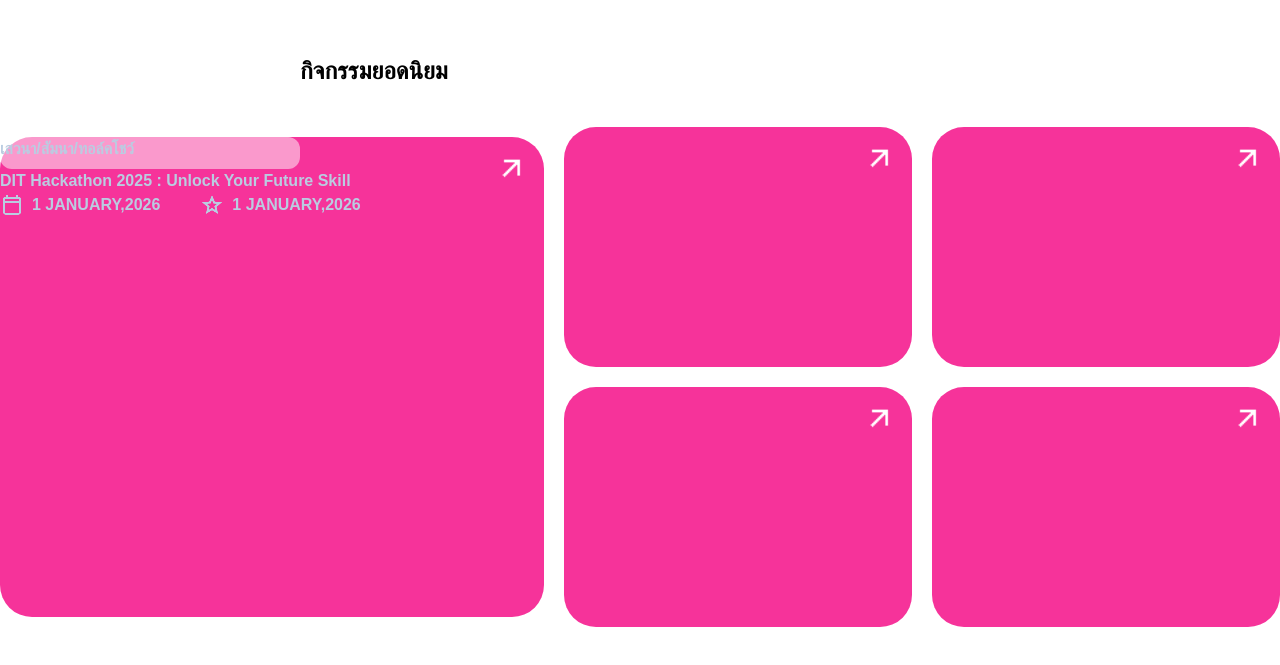
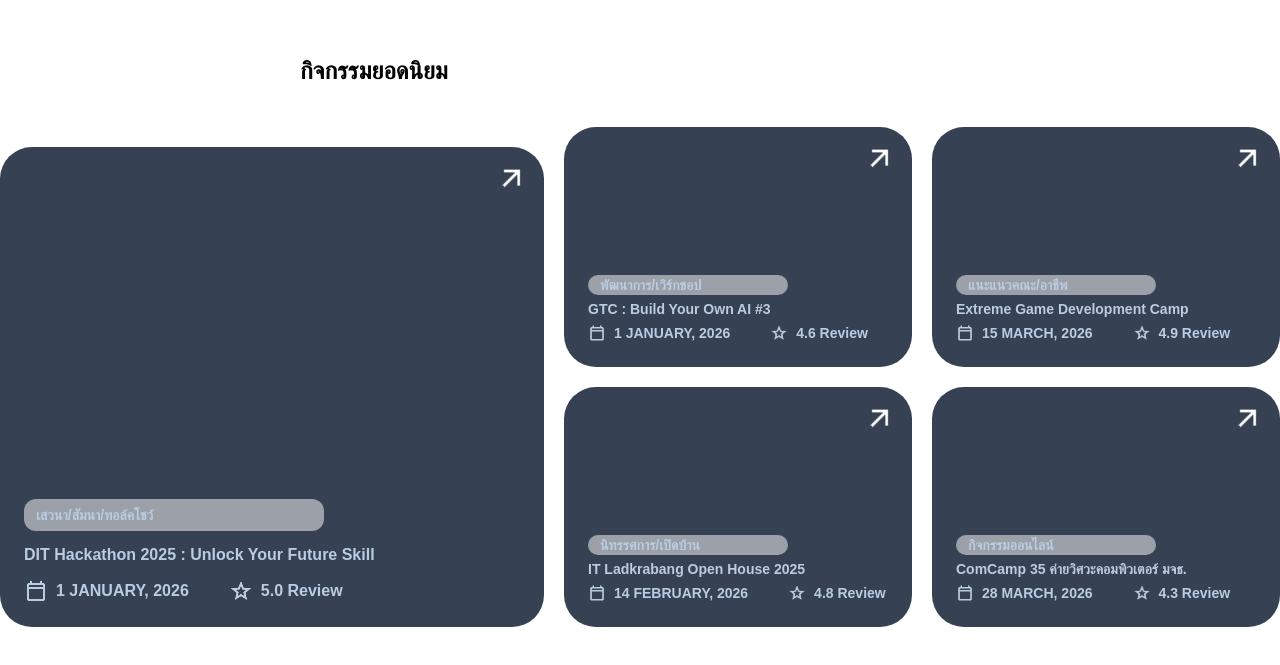
Before and after one commit to natthaphong67/Software-engineering, a Next.js app in the folder fastcamp/: page / in a window 1280 px wide. Shown: the part 1461-2126 px from the top of the page. Built offline with nearby package versions, Linux system fonts and the light colour scheme.

Commit message:
activity

```diff
--- a/fastcamp/app/Page/Home/Hero.tsx
+++ b/fastcamp/app/Page/Home/Hero.tsx
@@ -166,46 +166,128 @@ const Hero = () => {
           <div className="relative z-10 text-black text-2xl font-bold pl-75 mt-50">
             <h1>กิจกรรมยอดนิยม</h1>
           </div>
-          {/* เนื้อหา */}
+
           <div className="relative z-10 flex justify-center items-center gap-5 mt-10">
-            <div className="bg-pink-500 h-120 w-175 rounded-4xl relative">
-              <Image src="/Arrow Outward.png" alt="Arrow Outward" width="32" height="32" className="absolute top-4 right-4 rounded-full object-cover" />
-              <div>
-                <div className="bg-white/50 h-8 w-75 rounded-xl">
-                  <h1 className="text-[#BACCE1] font-bold ">เสวนา/สัมนา/ทอล์คโชว์</h1>
+            {/* box ทางด้านซ้าย */}
+            <div className="bg-gray-700 h-120 w-175 rounded-4xl relative">
+              {/* icon มุมขวาบน */}
+              <Image src="/Arrow Outward.png" alt="Arrow Outward" width="32" height="32" className="absolute top-4 right-4 rounded-full object-cover"/>
+              {/* กล่อง text ล่างซ้าย */}
+              <div className="absolute bottom-6 left-6 space-y-3">
+                <div className="bg-white/50 h-8 w-75 rounded-xl flex items-center px-3">
+                  <h1 className="text-[#BACCE1] font-bold text-sm">เสวนา/สัมนา/ทอล์คโชว์</h1>
                 </div>
 
                 <h1 className="font-semibold text-[#BACCE1]">DIT Hackathon 2025 : Unlock Your Future Skill</h1>
 
                 <div className="flex space-x-10">
-                  <div className="flex gap-2">
-                    <Image src="/Calendar.png" alt="Calendar" width="24" height="24" className="rounded-full object-cover" />
-                    <h1 className="font-bold text-[#BACCE1]">1 JANUARY,2026</h1>
+                  <div className="flex gap-2 items-center">
+                    <Image src="/Calendar.png" alt="Calendar" width="24" height="24" />
+                    <h1 className="font-bold text-[#BACCE1]">1 JANUARY, 2026</h1>
                   </div>
-                  <div className="flex gap-2">
-                    <Image src="/Star.png" alt="Star" width="24" height="24" className="rounded-full object-cover" />
-                    <h1 className="font-bold text-[#BACCE1]">1 JANUARY,2026</h1>
+
+                  <div className="flex gap-2 items-center">
+                    <Image src="/Star.png" alt="Star" width="24" height="24" />
+                    <h1 className="font-bold text-[#BACCE1]">5.0 Review</h1>
                   </div>
                 </div>
               </div>
             </div>
+            <div className="flex gap-5">
+              {/* 4 box ทางด้านขา */}
+              <div>
+                <div className="bg-gray-700 h-60 w-87 rounded-4xl mb-5 relative">
+                  <Image src="/Arrow Outward.png" alt="Arrow Outward" width="32" height="32" className="absolute top-4 right-4 rounded-full object-cover" />
+                  <div className="absolute bottom-6 left-6 space-y-1">
+                    <div className="bg-white/50 h-ุ w-50 rounded-xl flex items-center px-3">
+                      <h1 className="text-[#BACCE1] font-bold text-sm">พัฒนาการ/เวิร์กชอป</h1>
+                    </div>
 
-            <div className="flex gap-5">
-              <div>
-                <div className="bg-pink-500 h-60 w-87 rounded-4xl mb-5 relative">
-                  <Image src="/Arrow Outward.png" alt="Arrow Outward" width="32" height="32" className="absolute top-4 right-4 rounded-full object-cover" />
+                    <p className="text-sm font-semibold text-[#BACCE1]">GTC : Build Your Own AI #3</p>
+
+                    <div className="flex space-x-10">
+                      <div className="flex gap-2 items-center">
+                        <Image src="/Calendar.png" alt="Calendar" width="18" height="18" />
+                        <h1 className="text-sm font-bold text-[#BACCE1]">1 JANUARY, 2026</h1>
+                      </div>
+
+                      <div className="flex gap-2 items-center">
+                        <Image src="/Star.png" alt="Star" width="18" height="18" />
+                        <h1 className="text-sm font-bold text-[#BACCE1]">4.6 Review</h1>
+                      </div>
+                    </div>
+                  </div>
                 </div>
 
-                <div className="bg-pink-500 h-60 w-87 rounded-4xl relative">
+                <div className="bg-gray-700 h-60 w-87 rounded-4xl mb-5 relative">
                   <Image src="/Arrow Outward.png" alt="Arrow Outward" width="32" height="32" className="absolute top-4 right-4 rounded-full object-cover" />
+                  <div className="absolute bottom-6 left-6 space-y-1">
+                    <div className="bg-white/50 h-ุ w-50 rounded-xl flex items-center px-3">
+                      <h1 className="text-[#BACCE1] font-bold text-sm">นิทรรศการ/เปิดบ้าน</h1>
+                    </div>
+
+                    <p className="text-sm font-semibold text-[#BACCE1]">IT Ladkrabang Open House 2025</p>
+
+                    <div className="flex space-x-10">
+                      <div className="flex gap-2 items-center">
+                        <Image src="/Calendar.png" alt="Calendar" width="18" height="18" />
+                        <h1 className="text-sm font-bold text-[#BACCE1]">14 FEBRUARY, 2026</h1>
+                      </div>
+
+                      <div className="flex gap-2 items-center">
+                        <Image src="/Star.png" alt="Star" width="18" height="18" />
+                        <h1 className="text-sm font-bold text-[#BACCE1]">4.8 Review</h1>
+                      </div>
+                    </div>
+                  </div>
                 </div>
               </div>
+
               <div>
-                <div className="bg-pink-500 h-60 w-87 rounded-4xl mb-5 relative">
+                <div className="bg-gray-700 h-60 w-87 rounded-4xl mb-5 relative">
                   <Image src="/Arrow Outward.png" alt="Arrow Outward" width="32" height="32" className="absolute top-4 right-4 rounded-full object-cover" />
+                  <div className="absolute bottom-6 left-6 space-y-1">
+                    <div className="bg-white/50 h-ุ w-50 rounded-xl flex items-center px-3">
+                      <h1 className="text-[#BACCE1] font-bold text-sm">แนะแนวคณะ/อาชีพ</h1>
+                    </div>
+
+                    <p className="text-sm font-semibold text-[#BACCE1]">Extreme Game Development Camp</p>
+
+                    <div className="flex space-x-10">
+                      <div className="flex gap-2 items-center">
+                        <Image src="/Calendar.png" alt="Calendar" width="18" height="18" />
+                        <h1 className="text-sm font-bold text-[#BACCE1]">15 MARCH, 2026</h1>
+                      </div>
+
+                      <div className="flex gap-2 items-center">
+                        <Image src="/Star.png" alt="Star" width="18" height="18" />
+                        <h1 className="text-sm font-bold text-[#BACCE1]">4.9 Review</h1>
+                      </div>
+                    </div>
+                  </div>
                 </div>
-                <div className="bg-pink-500 h-60 w-87 rounded-4xl relative">
+
+                <div className="bg-gray-700 h-60 w-87 rounded-4xl mb-5 relative">
                   <Image src="/Arrow Outward.png" alt="Arrow Outward" width="32" height="32" className="absolute top-4 right-4 rounded-full object-cover" />
+                  <div className="absolute bottom-6 left-6 space-y-1">
+                    <div className="bg-white/50 h-ุ w-50 rounded-xl flex items-center px-3">
+                      <h1 className="text-[#BACCE1] font-bold text-sm">กิจกรรมออนไลน์</h1>
+                    </div>
+
+                    <p className="text-sm font-semibold text-[#BACCE1]">ComCamp 35 ค่ายวิศวะคอมพิวเตอร์ มจธ.</p>
+
+                    <div className="flex space-x-10">
+                      <div className="flex gap-2 items-center">
+                        <Image src="/Calendar.png" alt="Calendar" width="18" height="18" />
+                        <h1 className="text-sm font-bold text-[#BACCE1]">28 MARCH, 2026</h1>
+                      </div>
+
+                      <div className="flex gap-2 items-center">
+                        <Image src="/Star.png" alt="Star" width="18" height="18" />
+                        <h1 className="text-sm font-bold text-[#BACCE1]">4.3 Review</h1>
+                      </div>
+                    </div>
+                  </div>
                 </div>
               </div>
             </div>
```
